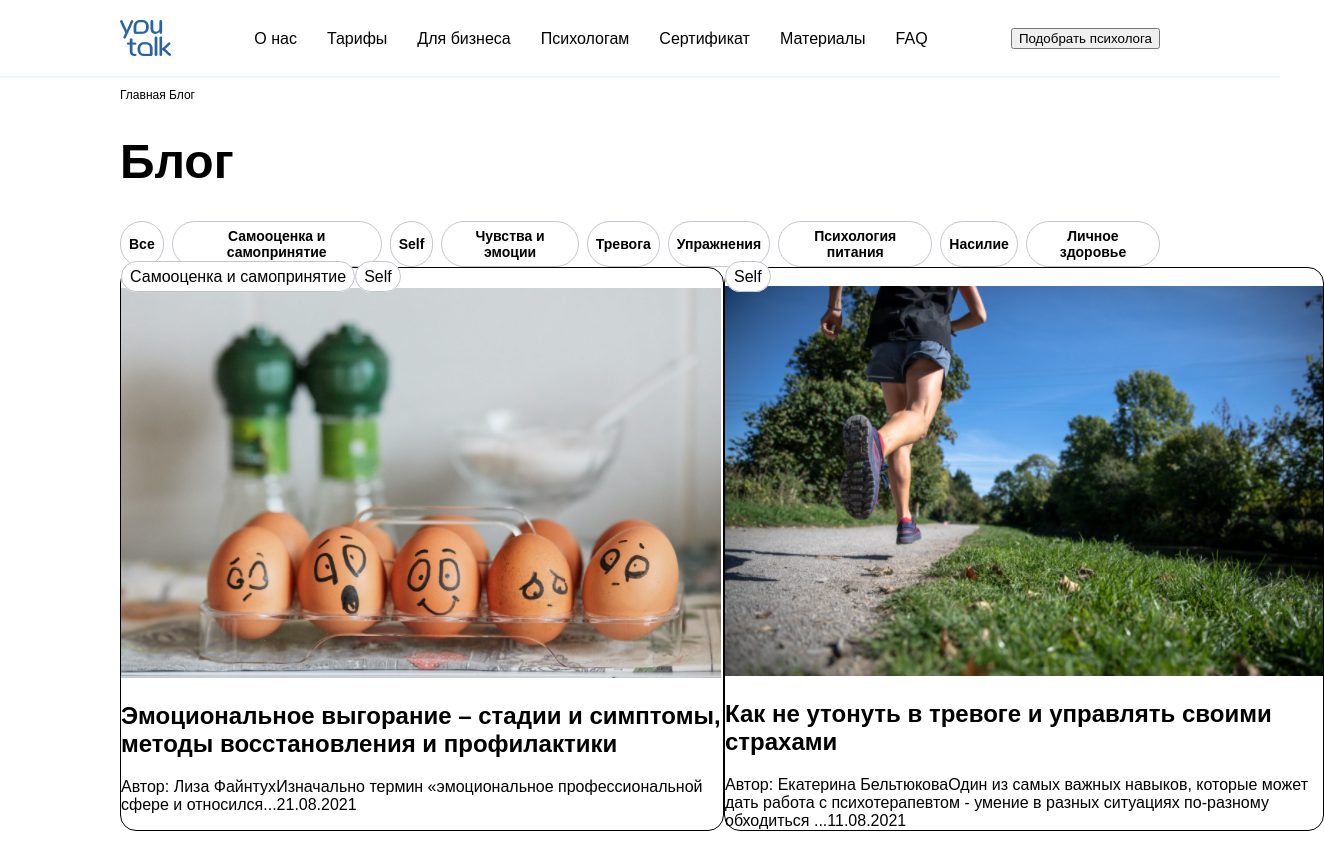
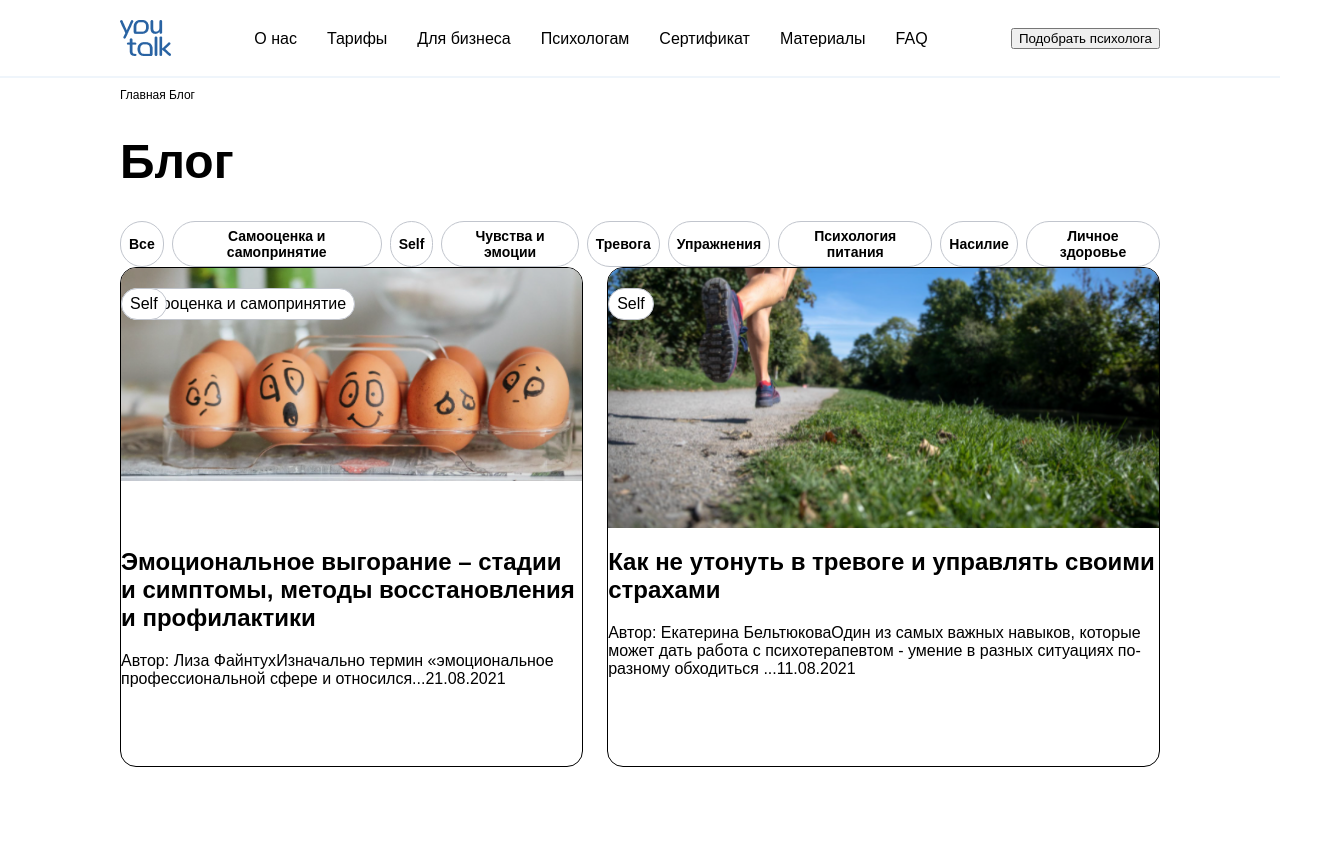
Before and after one commit to cherligan/Youtalk-blog, a React (Vite) app: page / in a window 1280 px wide. Shown: the whole page, 1324 px wide, since content can reach past the window. After the commit the page ends 800 px from the top, so only its background shows below. Built offline with nearby package versions, Linux system fonts and the light colour scheme.

Commit message:
fix(main content): correct card (not done yet)

```diff
--- a/src/App.css
+++ b/src/App.css
@@ -62,26 +62,45 @@ main
 .main__content
 {
   display: flex;
+  flex-direction: column;
 }
 .main__big-cards
 {
   display: flex;
+  height: 500px;
+  justify-content: space-between;
+  gap: 24px;
 }
 .main__card
 {
-  position: relative;
+  display: grid;
+  grid-template-columns: 1;
+  grid-template-rows: 260px 240px;
+  overflow: hidden;
   border-radius: 16px;
   border: 1px solid black;
 }
-
-.main__card_tag
+.main__card--tag
 {
-  position: relative;
+  position: absolute;
   border-radius: 24px;
   border: 1px solid #C1C5CD;
   gap: 4px;
   padding: 6px 8px;
   margin-top: 20px;
   background-color: #ffffff;
-  z-index: 1;
+  z-index: 2;
 }
+.main__card_img-block
+{
+  position: relative;
+  overflow: hidden;
+}
+.main__card_image
+{
+  display: block;
+  width: calc(100% + 50px);
+  margin-left: -25px;
+  height: auto;
+  margin-top: -120px;
+}
--- a/src/App.jsx
+++ b/src/App.jsx
@@ -34,17 +34,24 @@ export default function App() {
         <div className='main__content'>
           <div className='main__big-cards'>
             <div className='main__card'>
-              <span className='main__card_tag'>Самооценка и самопринятие</span>
-              <span className='main__card_tag'>Self</span>
-              <img className='main__card_image' src='./assets/eggs.png'></img>
+              <div className='main__card_img-block'>
+                <span className='main__card--tag'>Самооценка и самопринятие</span>
+                <span className='main__card--tag'>Self</span>
+                <img className='main__card_image' src='./assets/eggs.png' alt='card_image'></img>
+              </div>
+              <div className='main__card_text-block'>
                 <h2 className='main__card_text--large'>Эмоциональное выгорание – стадии и симптомы, методы восстановления и профилактики</h2>
                 <span className='main__card_text--small'>Автор: Лиза Файнтух</span>
                 <span className='main__card_text--medium'>Изначально термин «эмоциональное профессиональной сфере и относился...</span>
                 <span className='main__card_text--small'>21.08.2021</span>
               </div>
+            </div>
             <div className='main__card'>
-              <span className='main__card_tag'>Self</span>
-              <img className='main__card_image' src='./assets/running.png'></img>
+              <div className='main__card_img-block'>
+                <span className='main__card--tag'>Self</span>
+                <img className='main__card_image' src='./assets/running.png' alt='card_image'></img>
+              </div>
+              <div className='main__card_text-block'>
                 <h2 className='main__card_text--large'>Как не утонуть в тревоге и управлять своими страхами</h2>
                 <span className='main__card_text--small'>Автор: Екатерина Бельтюкова</span>
                 <span className='main__card_text--medium'>Один из самых важных навыков, которые может дать работа с психотерапевтом - умение в разных ситуациях по-разному обходиться ...</span>
@@ -52,6 +59,7 @@ export default function App() {
               </div>
             </div>
           </div>
+        </div>
       </main>
     </div>
   )
```
Lines whose indentation alone changed are shown as unchanged.
